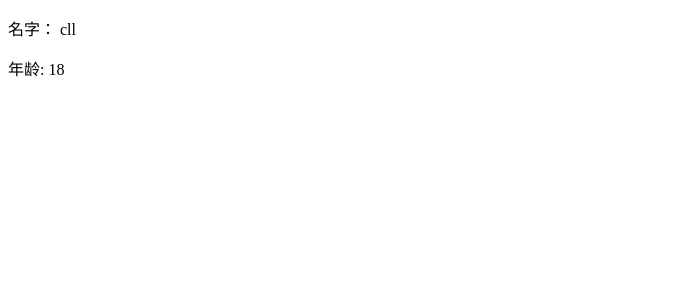
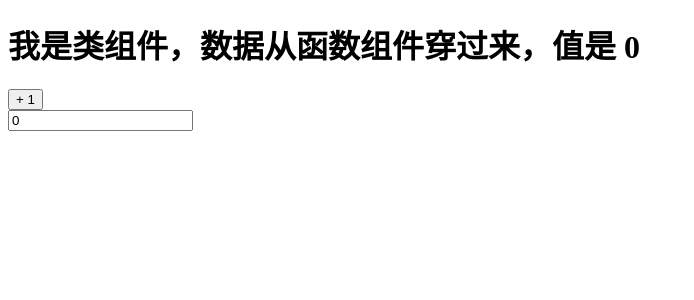
Before and after one commit to cll123456/react-learn, a React (Vite) app: page / in a window 1280 px wide. Shown: the top 300 px of the page, without its empty margins (0-694 px from the left). Built offline with nearby package versions, Linux system fonts and the light colour scheme.

Commit message:
finished callback hook

```diff
--- a/src/App.tsx
+++ b/src/App.tsx
@@ -1,4 +1,5 @@
 import React, { Component, ComponentType, MouseEventHandler } from 'react'
+import { TestCallbackHook } from './hook/callbackHook/TestCallbackHook';
 // import PageTest from './pro/compEvent/PageTest'
 // import BallTest from './pro/compState/BallTest'
 // import CheckboxGroupTest from './pro/form/CheckboxGroup/CheckboxGroupTest'
@@ -26,8 +27,6 @@ import TextContextHook from './hook/contextHook/TextContextHook'
 
 export default class App extends Component {
   render() {
-    console.log('APP render');
-
     return (
       <div>
         {/* <InputTest/>
@@ -61,7 +60,8 @@ export default class App extends Component {
         {/* <TestCusHook/> */}
         {/* <TestCusComp/> */}
         {/* <TestContextComp/> */}
-        <TextContextHook/>
+        {/* <TextContextHook/> */}
+        <TestCallbackHook></TestCallbackHook>
       </div>
     )
   }
--- /dev/null
+++ b/src/hook/callbackHook/TestCallbackHook.tsx
@@ -0,0 +1,51 @@
+import React, { PureComponent, useCallback, useState } from 'react'
+
+interface ITestClassCompP {
+  // 数字
+  count: number,
+  // 点击更改数据
+  onClick: () => void
+}
+// 这是一个存组件，只有props 或者state 变化的时候才会render
+class TestClassComp extends PureComponent<ITestClassCompP> {
+  render() {
+    console.log('TestClassComp 组件渲染了');
+    return (
+      <div>
+        <h1>我是类组件，数据从函数组件穿过来，值是  {this.props.count}</h1>
+        <button onClick={this.props.onClick}> + 1 </button>
+      </div>
+    )
+  }
+}
+
+// 测试组件
+export function TestCallbackHook() {
+  // 状态值
+  const [count, setCount] = useState(0)
+
+  console.log('TestCallbackHook 组件渲染了');
+  // 输入框的值
+  const [inputVal, setInputVal] = useState(0)
+
+  const handle = useCallback(
+    () => {
+      setCount(count + 1)
+    },
+    [count],
+  )
+
+  return (
+    <>
+      <TestClassComp
+        count={count}
+        onClick={handle} />
+      <input
+        value={inputVal}
+        type="number"
+        onChange={(e: React.ChangeEvent<HTMLInputElement>) => {
+          setInputVal(parseInt(e.target.value))
+        }} />
+    </>
+  )
+}
```
